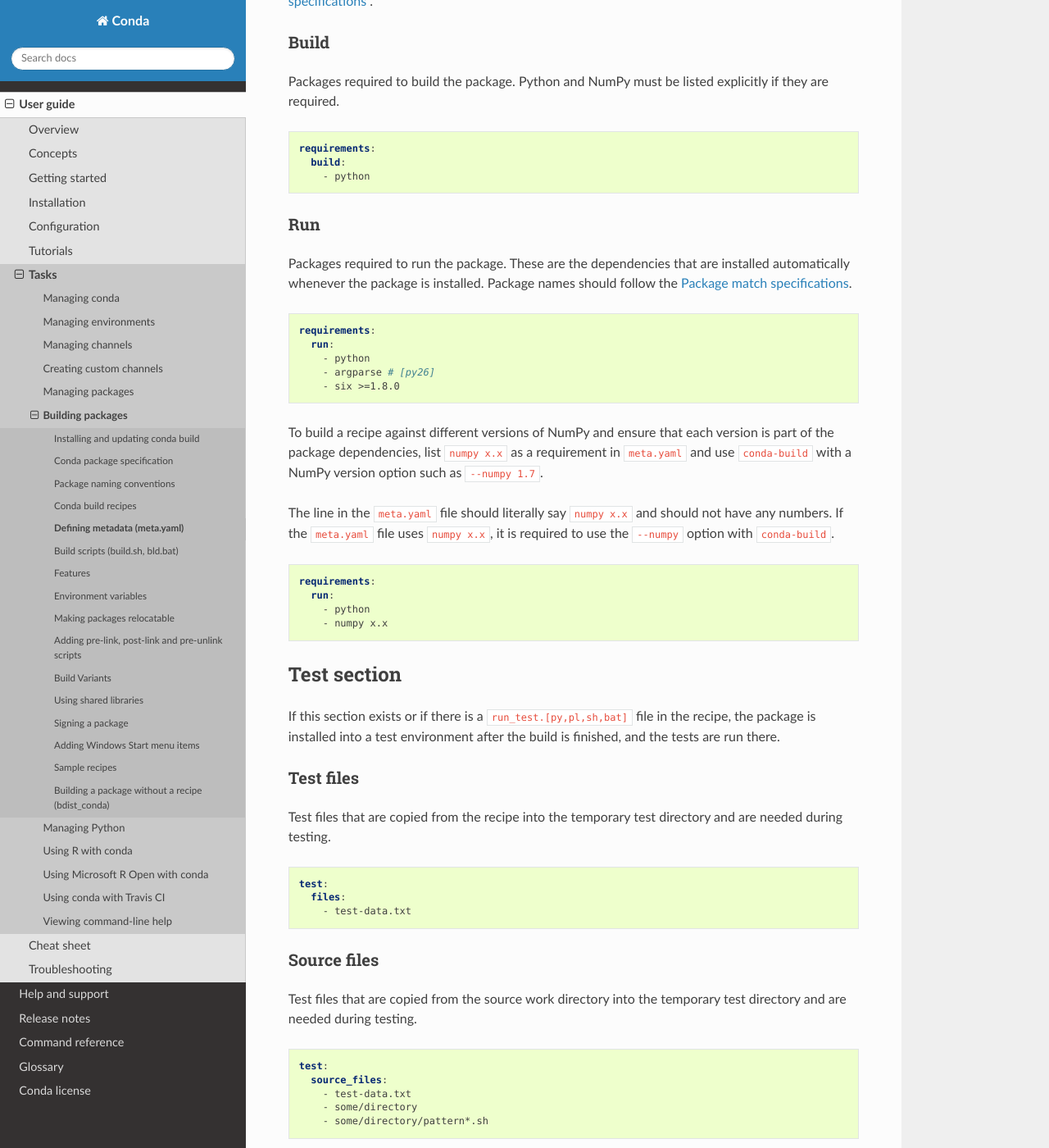
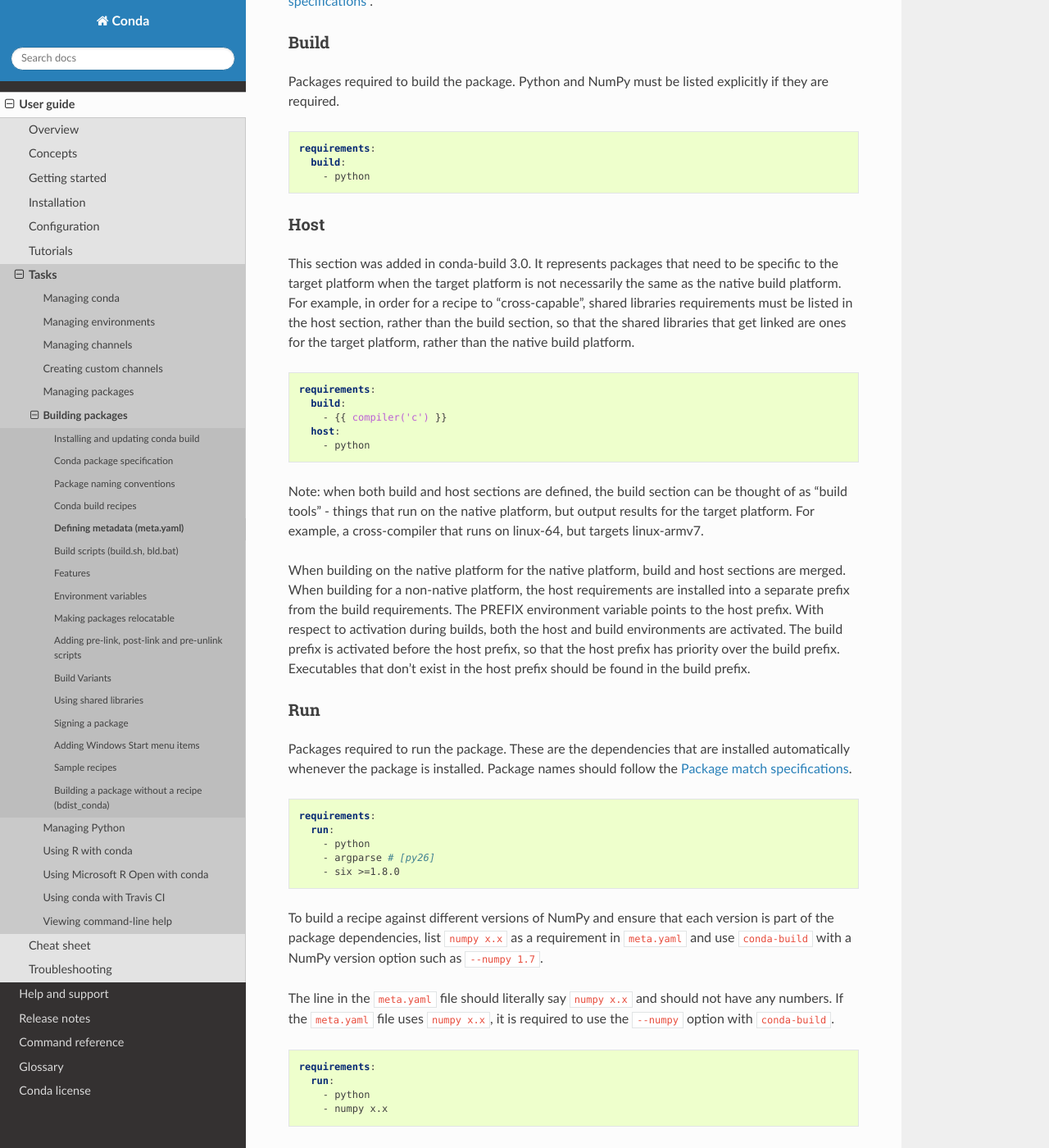
Before and after one commit to conda/conda-docs, a Sphinx documentation site: the page built from docs/source/user-guide/tasks/build-packages/define-metadata.rst, in a window 1280 px wide and 1400 px high, scrolled down 11730 px. Shown: the whole window at 82% size. Built offline with Sphinx 7.4.7 and the Read the Docs theme 2.0.0, drawn with Linux system fonts in a browser that asks for light colours.

Commit message:
document requirements/host for conda-build

```diff
--- a/docs/source/user-guide/tasks/build-packages/define-metadata.rst
+++ b/docs/source/user-guide/tasks/build-packages/define-metadata.rst
@@ -669,6 +669,37 @@ listed explicitly if they are required.
      build:
        - python
 
+Host
+----
+
+This section was added in conda-build 3.0. It represents packages that need to
+be specific to the target platform when the target platform is not necessarily
+the same as the native build platform. For example, in order for a recipe to
+"cross-capable", shared libraries requirements must be listed in the host
+section, rather than the build section, so that the shared libraries that get
+linked are ones for the target platform, rather than the native build platform.
+
+.. code-block:: yaml
+
+   requirements:
+     build:
+       - {{ compiler('c') }}
+     host:
+       - python
+
+Note: when both build and host sections are defined, the build section can be
+thought of as "build tools" - things that run on the native platform, but output
+results for the target platform. For example, a cross-compiler that runs on
+linux-64, but targets linux-armv7.
+
+When building on the native platform for the native platform, build and host
+sections are merged. When building for a non-native platform, the host
+requirements are installed into a separate prefix from the build requirements.
+The PREFIX environment variable points to the host prefix.  With respect to
+activation during builds, both the host and build environments are activated.
+The build prefix is activated before the host prefix, so that the host prefix
+has priority over the build prefix. Executables that don't exist in the host
+prefix should be found in the build prefix.
 
 Run
 ---
```
